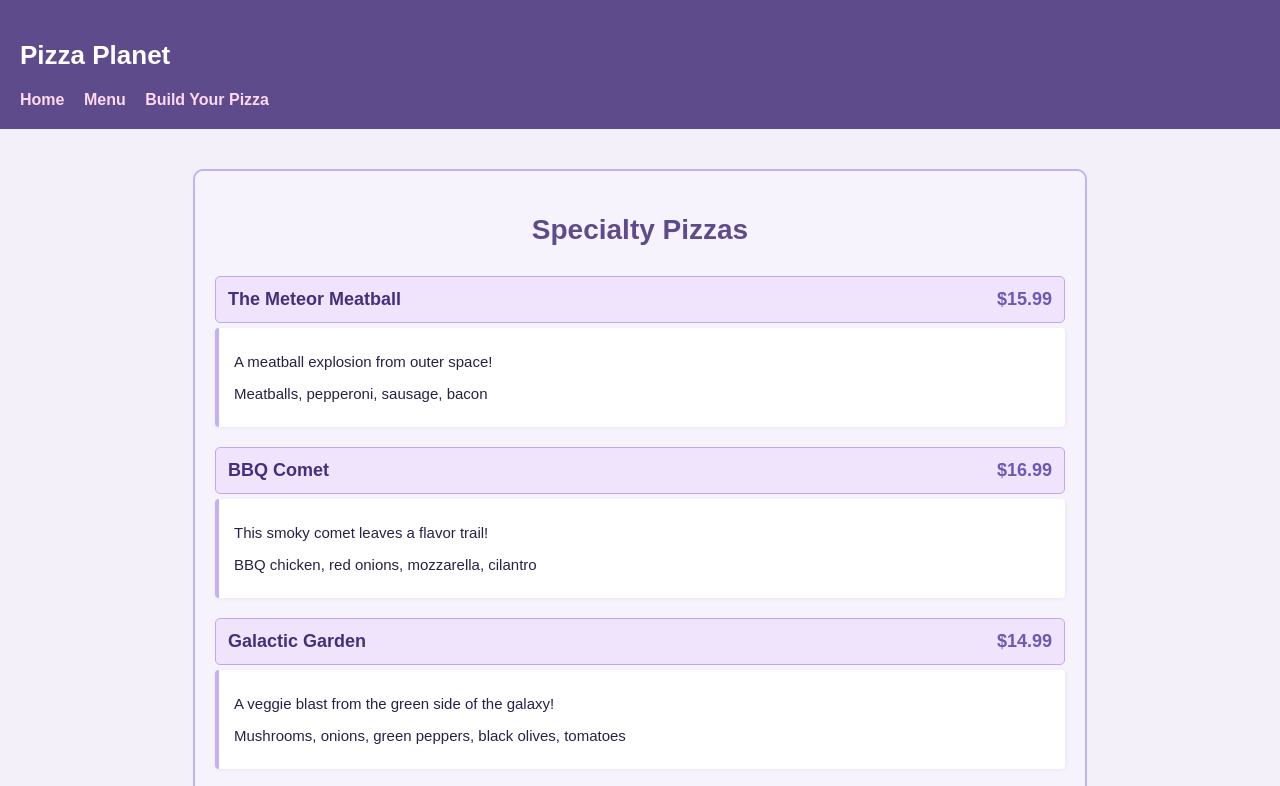
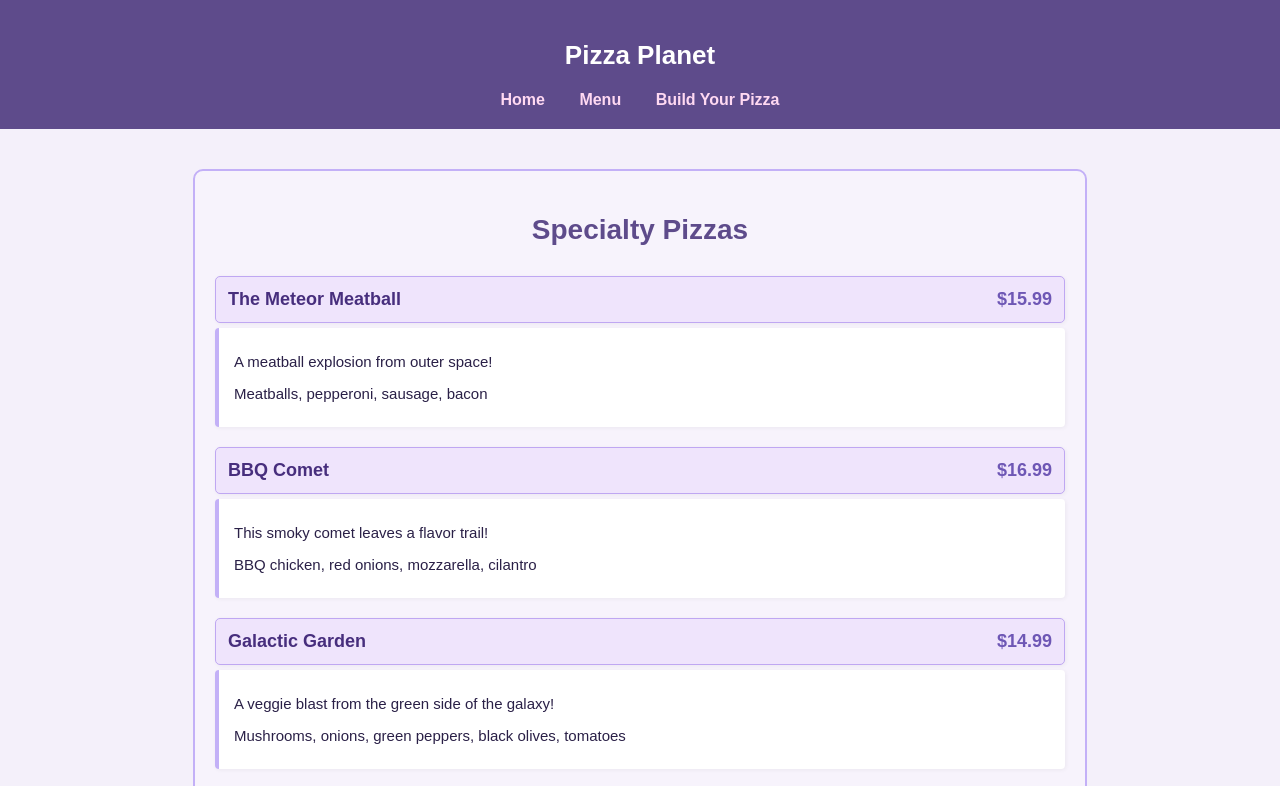
Before and after one commit to smcc1234/Pizza-Planet, a plain HTML site: page menu.html in a window 1280 px wide. Shown: the top 786 px of the page. Drawn offline with Linux system fonts and the light colour scheme; a script that the page names is missing.

Commit message:
edited to look more like the other sections

```diff
--- a/css/menu.css
+++ b/css/menu.css
@@ -10,6 +10,7 @@ header {
     background-color: #5e4b8b;
     color: white;
     padding: 20px;
+    text-align: center;
 }
 
 .logo a {
@@ -24,7 +25,7 @@ nav {
 }
 
 nav a {
-    margin-right: 15px;
+    margin: 0 15px;
     color: #ffd9f2;
     text-decoration: none;
     font-weight: bold;
@@ -59,6 +60,7 @@ nav a:hover {
     font-size: 18px;
     color: #472e7d;
     border-radius: 5px;
+    box-shadow: 1px 1px 4px rgba(0,0,0,0.05);
 }
 
 .price {
```
